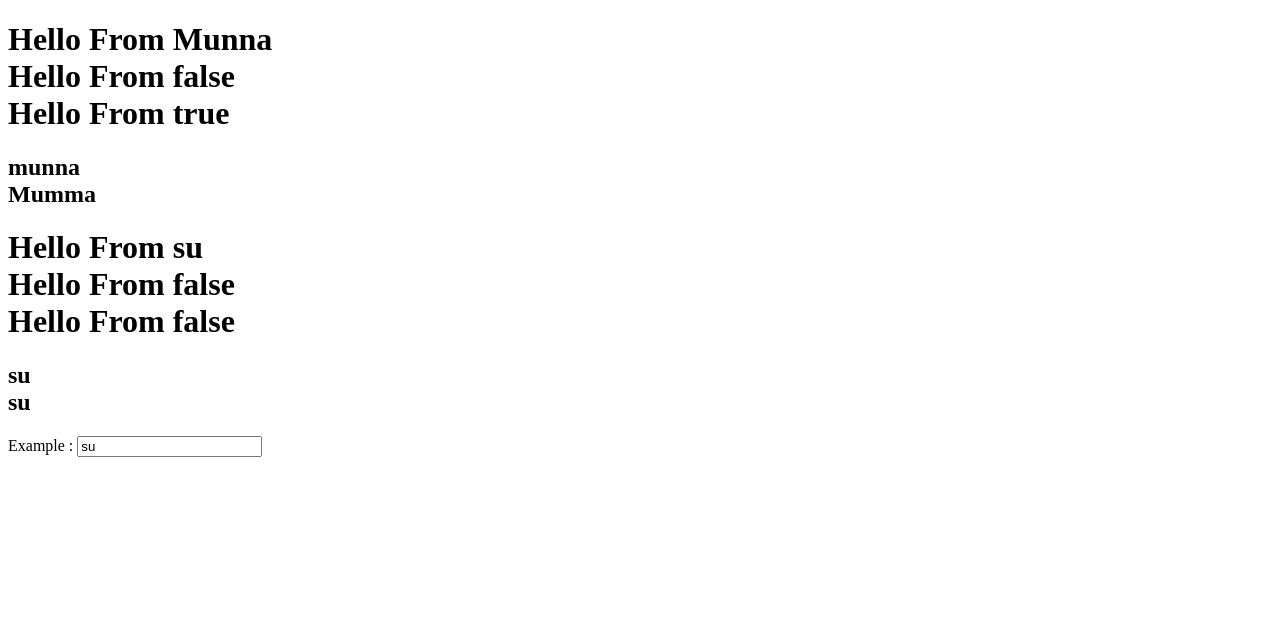
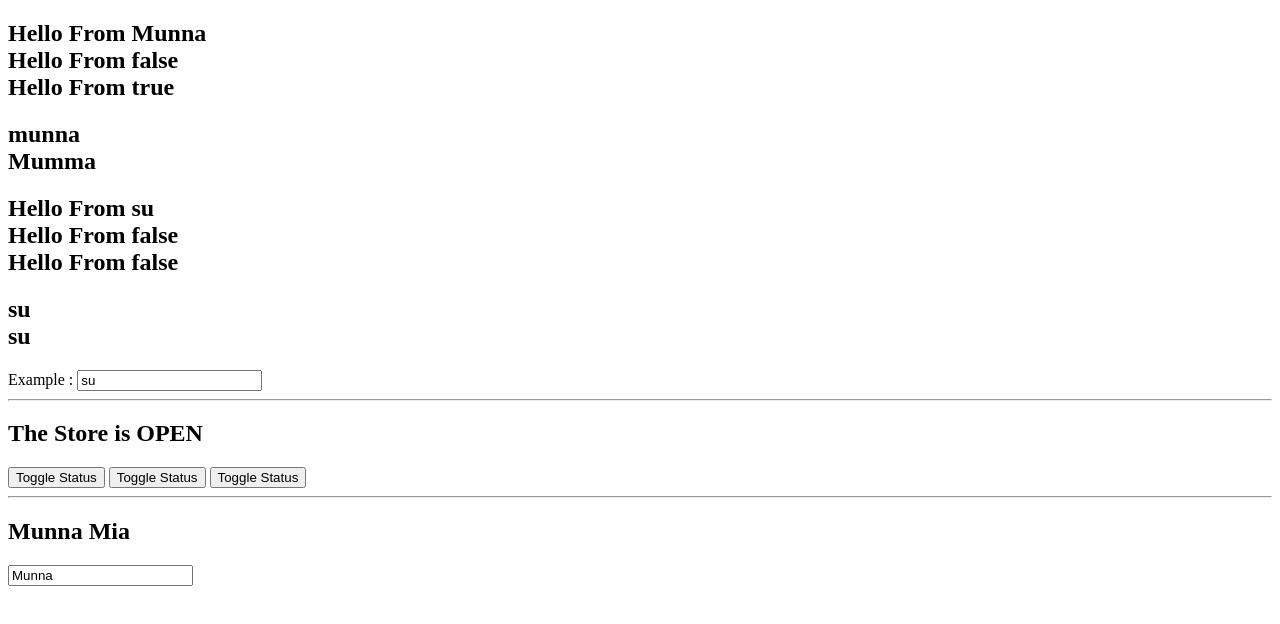
Before and after one commit to mohammadmunnamia0/run-svelte, a SvelteKit app: page / in a window 1280 px wide. Shown: the top 624 px of the page. Built offline with nearby package versions, Linux system fonts and the light colour scheme.

Commit message:
Enhance documentation in importantNotes.text and add Derive and StateEvents components for improved state management and event handling

```diff
--- a/src/routes/+page.svelte
+++ b/src/routes/+page.svelte
@@ -1,9 +1,15 @@
 <script>
+	import Derive from "./Derive.svelte";
 	import Header from "./Header.svelte";
+	import StateEvents from "./State_Events.svelte";
 
     // let name = 'Su';
     let name = $state('su');
 </script>
+
+
+
+<section>
 
 <!-- pass the props `name="Munna"` from here to other component Header.svelte -->
 <Header name="Munna"/>
@@ -21,3 +27,16 @@
 Example : <input type='text' placeholder="TypeAnything" bind:value={name}>
 
 <!-- In React if we want to change anything we had to use onchange but here simple "bind:value={props_name}" -->
+</section>
+
+<hr>
+
+<section>
+<StateEvents/>
+</section>
+
+<hr>
+
+<section>
+    <Derive/>
+</section>
--- /dev/null
+++ b/src/routes/Derive.svelte
@@ -0,0 +1,11 @@
+<script>
+    let name = $state('Munna');
+
+    let full_name = $derived(name + ' ' + 'Mia')
+</script>
+
+<h2>
+   {full_name}
+   <!-- Whats actually happens here the full name is derived his first part from the name that why we write it using derived-->
+</h2>
+<input type="text" bind:value={name}>
--- a/src/routes/Header.svelte
+++ b/src/routes/Header.svelte
@@ -1,4 +1,5 @@
 <script lang="ts">
+// let {name} : {name:string} = $props();
 let {name} : {name:string} = $props();
 </script>
 
--- /dev/null
+++ b/src/routes/State_Events.svelte
@@ -0,0 +1,27 @@
+<script lang='ts'>
+
+let status: 'OPEN' | 'CLOSED' = $state('OPEN') //Like the UseState in js
+
+function toggle() {
+    status = status === 'OPEN' ? 'CLOSED' : 'OPEN';
+    // if status Open then on Toggle Show Closed otherwise Open
+}
+function onclick() {
+    status = status === 'OPEN' ? 'CLOSED' : 'OPEN';
+    // if status Open then on Toggle Show Closed otherwise Open
+}
+
+</script>
+
+<h1>The Store is {status}</h1>
+
+<!-- Now lets change the status value using "onclick" -->
+
+<button onclick={toggle}>Toggle Status</button>
+
+<button {onclick}>Toggle Status</button>
+
+<!-- Using Arrow Function -->
+ <button onclick={()=>{
+ status = status === 'OPEN' ? 'CLOSED' : 'OPEN';
+ }}>Toggle Status</button>
```
Also changed, not shown: 1 other file (tests, documents, lock files or other folders).
